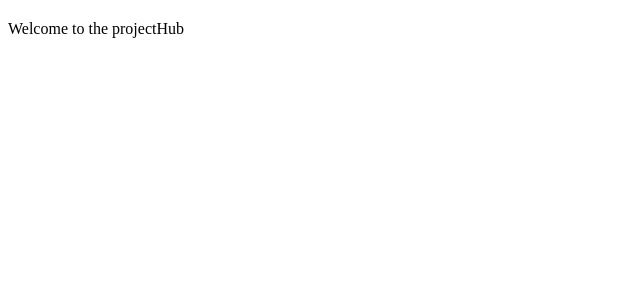
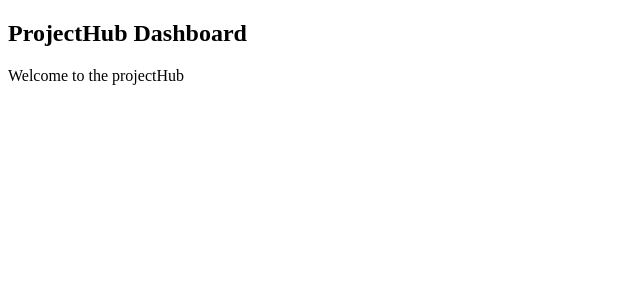
Before and after one commit to Jonny12341234641/projectHub, a React (Vite) app in the folder projecthub/: page / in a window 1280 px wide. Shown: the top 300 px of the page, without its empty margins (0-640 px from the left). Built offline with nearby package versions, Linux system fonts and the light colour scheme.

Commit message:
feat: add title prop to Navbar component in App

```diff
--- a/projecthub/src/App.jsx
+++ b/projecthub/src/App.jsx
@@ -3,7 +3,7 @@ import Navbar from "./components/layout/Navbar.jsx"
 function App(){
     return(
         <div>
-            <Navbar />
+            <Navbar title={"ProjectHub Dashboard"}/>
             <div>
                 <main>
                     Welcome to the projectHub
```
